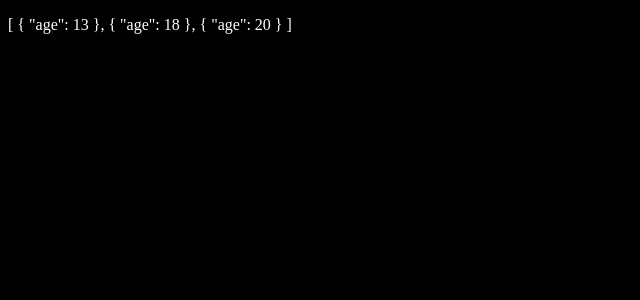
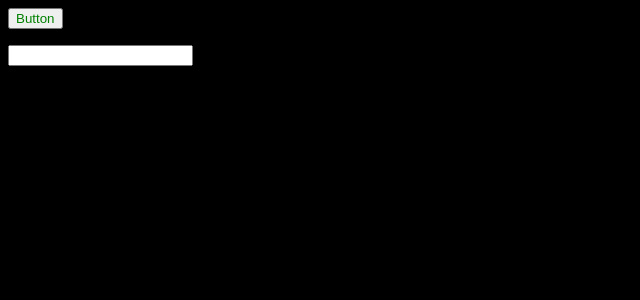
Before and after one commit to artemsavchenko963/AngularLearning, an Angular app: page / in a window 1280 px wide. Shown: the top 300 px of the page, without its empty margins (0-640 px from the left). Built offline with nearby package versions, Linux system fonts and the light colour scheme.

Commit message:
Components

```diff
--- a/src/app/app.html
+++ b/src/app/app.html
@@ -1 +1,4 @@
-<p>{{ageOfUsers | sortData: 'age' | json}}</p>
+<button [style.color]="color" (click)="this.color = 'yellow'">Button</button>
+<p [style.color]="color" (click)="this.color = 'yellow'"></p>
+
+<input type="text" (input)='checkCurrentValue($event)' (keydown.shift)="this.color = 'pink'">
--- a/src/app/app.ts
+++ b/src/app/app.ts
@@ -7,22 +7,14 @@ import { SortDataPipe } from './pipes/sort-data-pipe';
 @Component({
   selector: 'app-root',
   standalone: true,
-  imports: [RouterOutlet, CommonModule, CutTextPipe, SortDataPipe],
+  imports: [RouterOutlet],
   templateUrl: './app.html',
   styleUrl: './app.scss'
 })
 export class App {
-  title = 'Learning Angular';
-  ageOfUsers = [{age: 18},{age: 13},{age: 20}]
-
-  constructor() {
-    setTimeout(() => {
-      this.ageOfUsers = [...this.ageOfUsers, {age: 16}];
-      console.log(this.ageOfUsers)
-    }, 2000);
-    setTimeout(() => {
-      this.ageOfUsers = [...this.ageOfUsers, {age: 35}];
-    }, 2000);
-
+  color = 'green';
+  checkCurrentValue(event: Event) {
+    const target = event.target as HTMLInputElement;
+    console.log('e', target.value);
   }
 }
```
